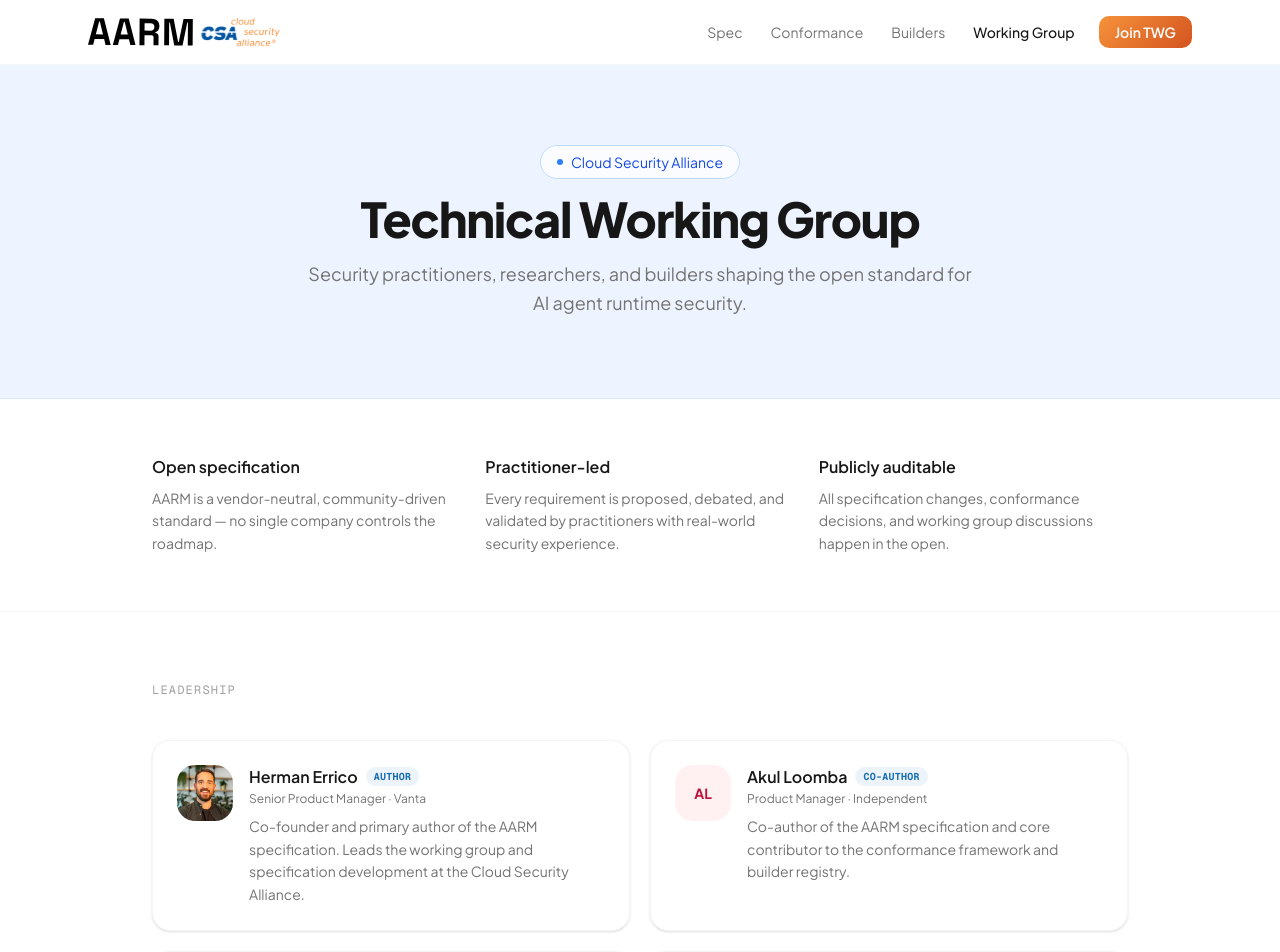
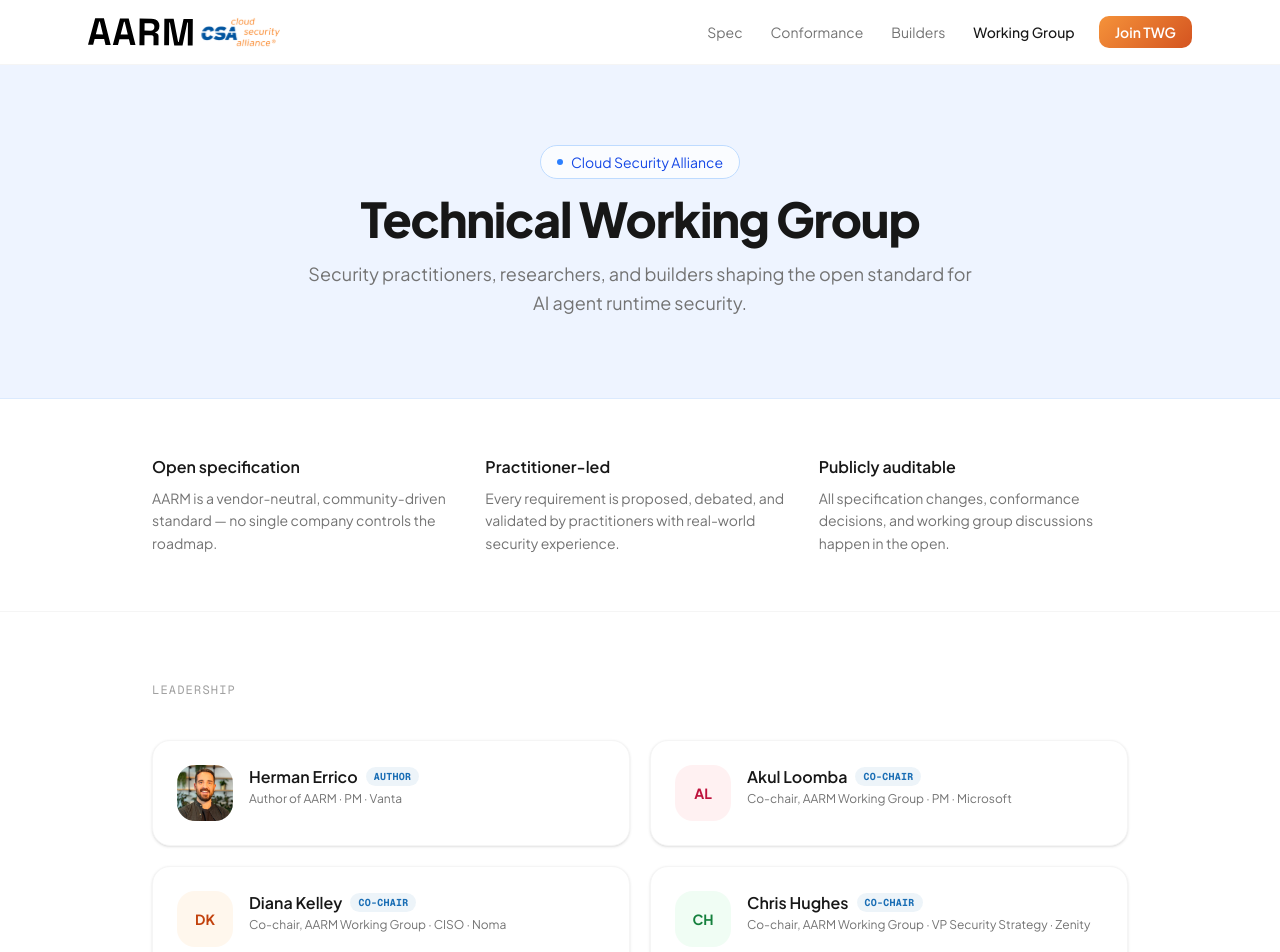
Before and after one commit to aarm-dev/aarm, a Next.js app: page /working-group in a window 1280 px wide. Shown: the top 952 px of the page. Built offline with nearby package versions, Linux system fonts and the light colour scheme.

Commit message:
Update leadership titles and roles on working group page
Co-Authored-By: Claude Sonnet 4.6 <noreply@anthropic.com>

```diff
--- a/src/app/working-group/page.tsx
+++ b/src/app/working-group/page.tsx
@@ -18,32 +18,28 @@ type Member = {
 const leadership: Member[] = [
   {
     name: "Herman Errico",
-    title: "Senior Product Manager",
+    title: "Author of AARM · PM",
     company: "Vanta",
     role: "Author",
-    bio: "Co-founder and primary author of the AARM specification. Leads the working group and specification development at the Cloud Security Alliance.",
     photo: "/team/herman-errico.png",
   },
   {
     name: "Akul Loomba",
-    title: "Product Manager",
-    company: "Independent",
-    role: "Co-Author",
-    bio: "Co-author of the AARM specification and core contributor to the conformance framework and builder registry.",
+    title: "Co-chair, AARM Working Group · PM",
+    company: "Microsoft",
+    role: "Co-Chair",
   },
   {
     name: "Diana Kelley",
-    title: "Cybersecurity Strategist & Author",
-    company: "Independent",
-    role: "Contributor",
-    bio: "Cybersecurity executive, author, and advisor with deep expertise in enterprise security architecture and emerging technology risk.",
+    title: "Co-chair, AARM Working Group · CISO",
+    company: "Noma",
+    role: "Co-Chair",
   },
   {
     name: "Chris Hughes",
-    title: "CISO Advisor & Author",
-    company: "Independent",
-    role: "Contributor",
-    bio: "Cybersecurity author, podcast host, and CISO advisor focused on software supply chain security and AI risk.",
+    title: "Co-chair, AARM Working Group · VP Security Strategy",
+    company: "Zenity",
+    role: "Co-Chair",
   },
 ];
 
```
